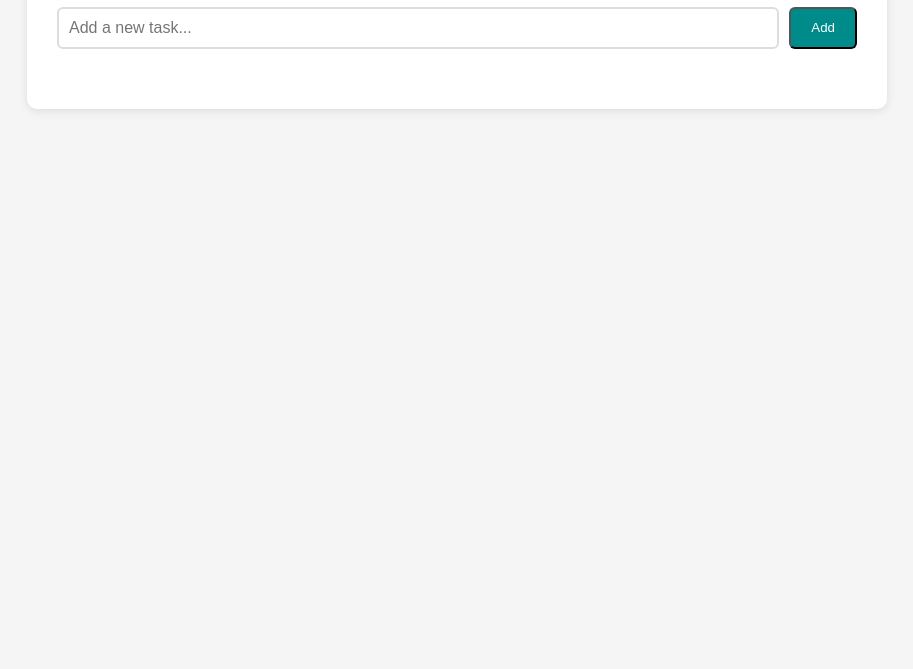
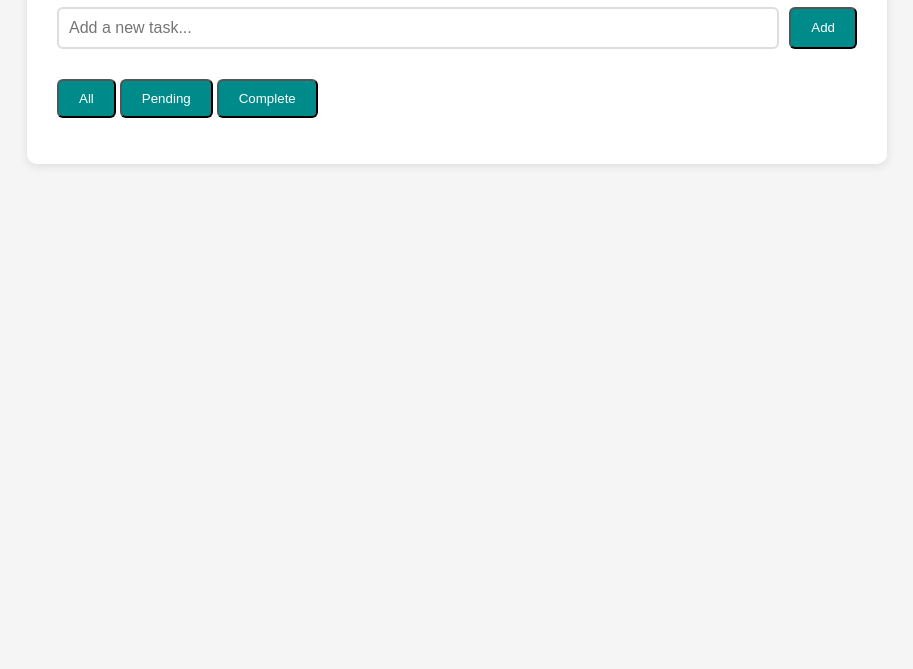
Before and after one commit to Arg-sq/A16JSDOMLogic, a plain HTML site: page index.html in a window 1280 px wide. Shown: the part 131-800 px from the top of the page, without its empty margins (183-1096 px from the left). Drawn offline with Linux system fonts and the light colour scheme.

Commit message:
feat buttons

```diff
--- a/index.html
+++ b/index.html
@@ -94,7 +94,11 @@
             <input type="text" id="todoInput" placeholder="Add a new task...">
             <button onclick=" addTodo()" >Add</button>
         </div>
-
+        <div class="filters">
+            <button class="filter-btn">All</button>
+            <button class="filter-btn">Pending</button>
+            <button class="filter-btn">Complete</button>
+        </div>
         <ul id="todolist">
 
         </ul>
```
